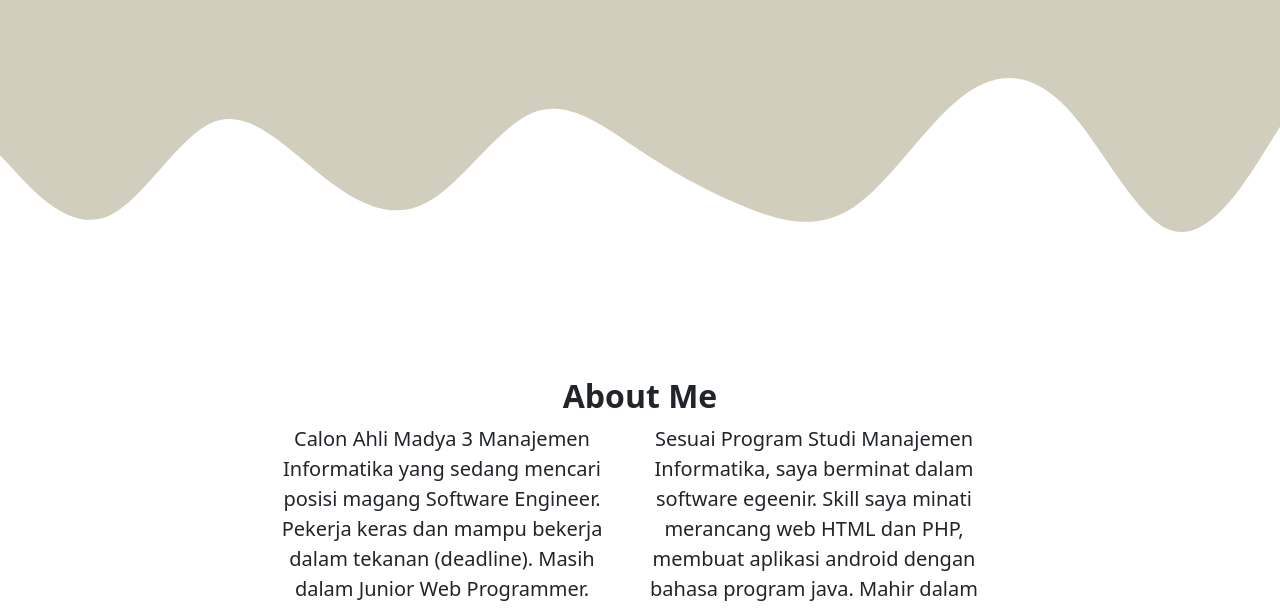
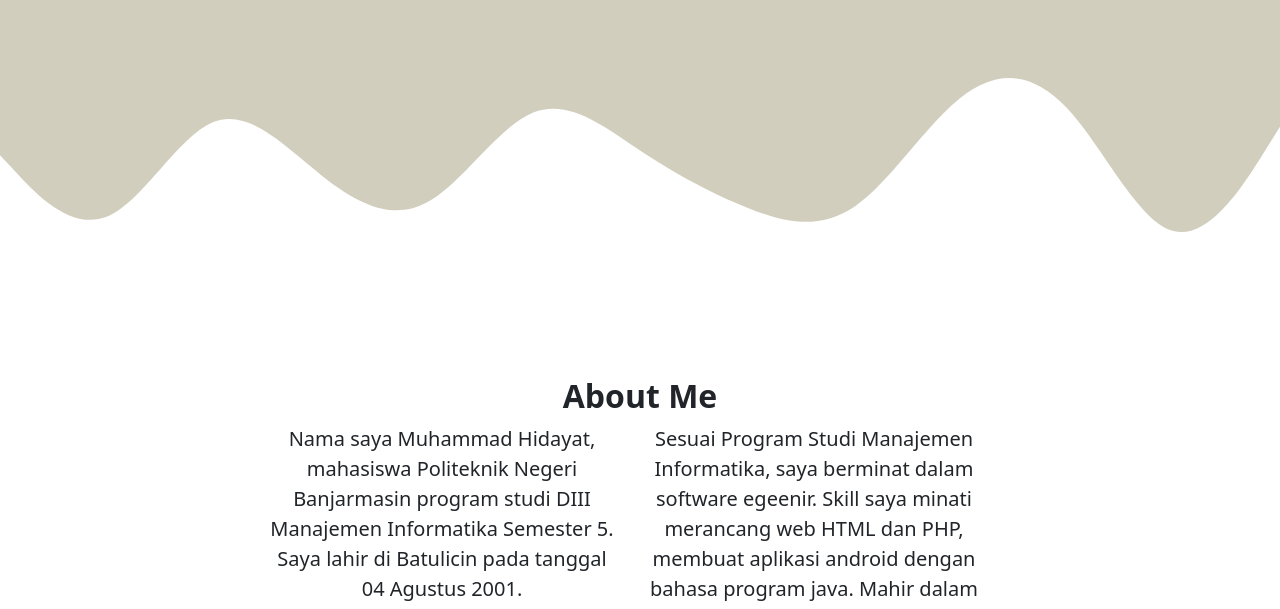
Before and after one commit to srihidayat/hidayatt.github.io, a plain HTML site: page index.html in a window 1280 px wide. Shown: the part 341-950 px from the top of the page. Drawn offline with nearby package versions, Linux system fonts and the light colour scheme.

Commit message:
mengubah isi about me

```diff
--- a/index.html
+++ b/index.html
@@ -88,12 +88,13 @@
               <div class="col-md-4" data-aos="fade-right" data-aos-duration="2000"   >
                 <p>
 
-                  Calon Ahli Madya 3 Manajemen Informatika yang sedang mencari posisi magang Software Engineer. Pekerja keras dan mampu
-                   bekerja dalam tekanan (deadline). Masih dalam Junior Web Programmer.</p>
+                  Nama saya Muhammad Hidayat,
+                  mahasiswa Politeknik Negeri Banjarmasin program studi DIII Manajemen Informatika Semester 5. Saya lahir di Batulicin pada tanggal 04 Agustus 2001. </p>
               </div>
               <div class="col-md-4" data-aos="fade-left" data-aos-duration="2000" data-aos-delay="100" >
-                <p>Sesuai Program Studi Manajemen Informatika, saya berminat dalam software egeenir. Skill saya minati merancang web HTML dan PHP, membuat aplikasi android dengan bahasa program java. Mahir dalam mengaplikasikan software kerja seperti microsoft word, office, dan power point.
-                   Pernah mengikuti uji kompetensi bersertifikat LSP Poliban Dalam bidang Junior Web Programmer dengan peringkat kompeten.</p>
+                <p>Sesuai Program Studi Manajemen Informatika,
+                  saya berminat dalam software egeenir.
+                  Skill saya minati merancang web HTML dan PHP, membuat aplikasi android dengan bahasa program java. Mahir dalam mengaplikasikan software kerja seperti microsoft word, office, dan power point. Pernah mengikuti uji kompetensi bersertifikat LSP Poliban Dalam bidang Junior Web Programmer dengan peringkat kompeten.</p>
             </div>
             </div>
           </div>
```
